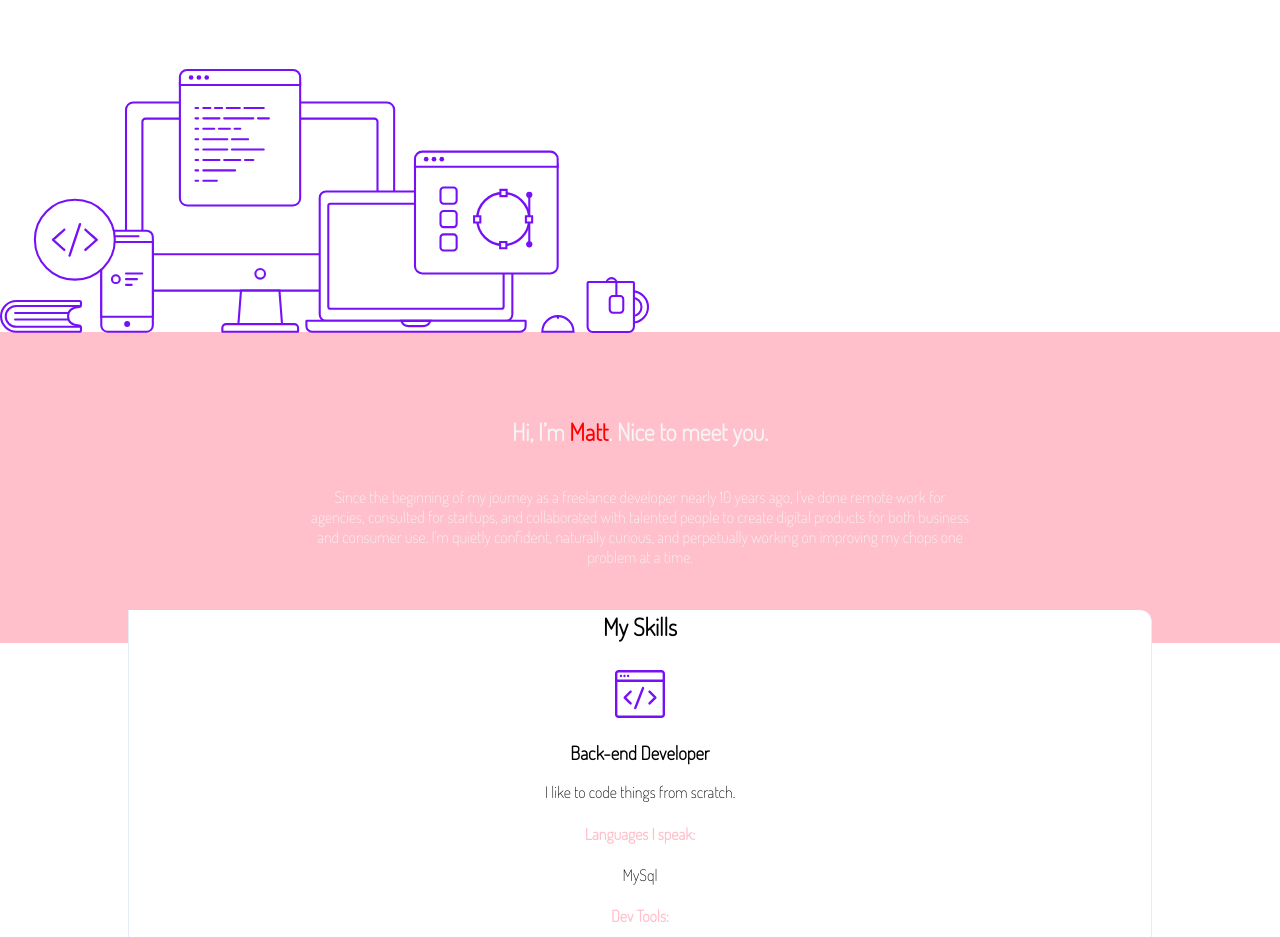
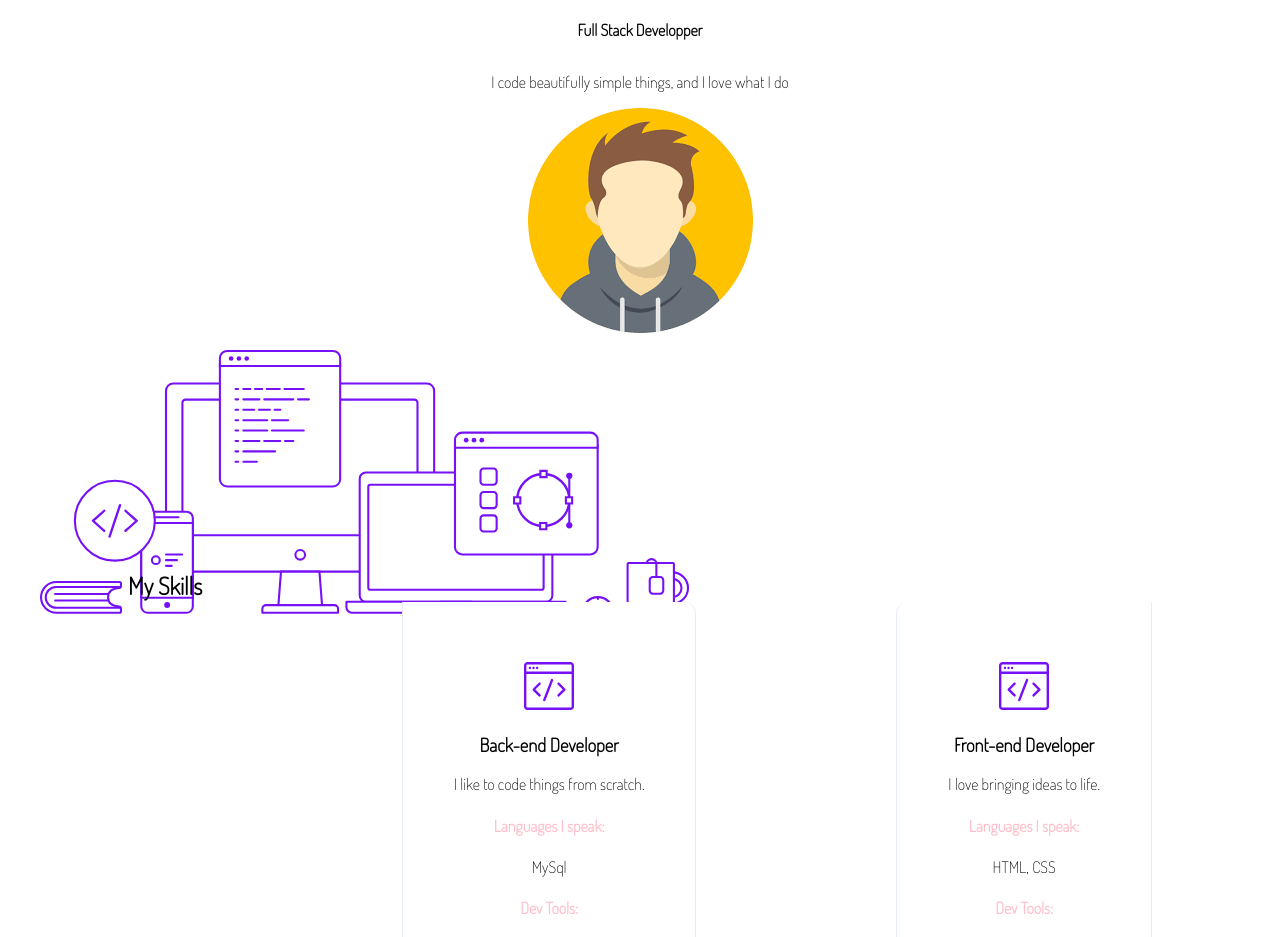
Before and after one commit to WildCodeSchool-2024-09/JS-Lyon-bleu-checkpoint-1, a website: page site/portfolio.html in a window 1280 px wide. Shown: the part 80-1017 px from the top of the page. Drawn offline with Linux system fonts and the light colour scheme.

Commit message:
2nd commit

```diff
--- a/site/css/portfolio.css
+++ b/site/css/portfolio.css
@@ -25,7 +25,23 @@ p {
 
 .menu {
   display: flex;
-  margin-bottom: var(--gutter);
+  justify-content:right;
+  margin-left: auto;
+  * margin-bottom: var(--gutter); */
+}
+
+.headpart {
+  display: flex;
+  justify-content:center;
+  align-items:center;
+  text-align: center;
+  flex-direction: column;
+}
+
+.avatar {
+    max-width: 80%;
+    max-height: 80%
+    }
 }
 
 .desktop {
@@ -67,7 +83,7 @@ p {
   border-right: var(--styledBorder);
   border-bottom: var(--styledBorder);
   background-color: var(--cardColor);
-  padding: calc(var(--gutter) * 3.75) calc(var(--gutter)* 2.1875);
+  padding: calc(var(--gutter) * 3.75) calc(var(--gutter) * 2.1875);
   border-radius: var(--radius);
   text-align: var(--textAlign);
   box-shadow: var(--styledShadow);
@@ -108,3 +124,18 @@ p {
 .purple-text {
   color: var(--purple);
 }
+  @media screen and (max-width: 700px) {
+    .desktop {
+      display: none;
+    }
+  }
+
+  @media screen and (min-width: 700px) {
+     .skills {
+      padding: auto;
+      display: flex;
+      justify-content: space-between;
+      text-align: center;
+
+    }
+  }
--- a/site/portfolio.html
+++ b/site/portfolio.html
@@ -1,10 +1,13 @@
 <!DOCTYPE html>
 <html lang="en">
   <head>
-    <meta charset="utf-8">
-    <meta name="viewport" content="width=device-width, initial-scale=1, shrink-to-fit=no">
-    <link rel="stylesheet" href="css/main.css">
-    <link rel="stylesheet" href="css/portfolio.css">
+    <meta charset="utf-8" />
+    <meta
+      name="viewport"
+      content="width=device-width, initial-scale=1, shrink-to-fit=no"
+    />
+    <link rel="stylesheet" href="css/main.css" />
+    <link rel="stylesheet" href="css/portfolio.css" />
     <title>Checkpoint 1 Portfolio</title>
   </head>
 
@@ -20,19 +23,41 @@
     </header>
 
     <main>
-      <!-- First banner with title, description, avatar and image desktop -->
-      <!-- You can use the avatar image on the folder image -->
+      <div class="headpart">
+        <p><b>Full Stack Developper</b></p>
+        <p>I code beautifully simple things, and I love what I do</p>
+        <img class="avatar" src="./image/avatar-bis.png" />
+      </div>
+
       <section>
         <figure class="desktop">
           <img src="image/desktop.svg" alt="desktop" />
         </figure>
       </section>
-
-      <!-- Second banner with description of your name and your presentation -->
+      <!--
+        Second
+        banner
+        with
+        description
+        of
+        your
+        name
+        and
+        your
+        presentation
+        --
+      />
       <article>
         <section class="description pink-bg">
           <h1>Hi, I’m <span id="firstname">Matt</span>. Nice to meet you.</h1>
-          <p>Since the beginning of my journey as a freelance developer nearly 10 years ago, I've done remote work for agencies, consulted for startups, and collaborated with talented people to create digital products for both business and consumer use. I'm quietly confident, naturally curious, and perpetually working on improving my chops one problem at a time.</p>
+          <p>
+            Since the beginning of my journey as a freelance developer nearly 10
+            years ago, I've done remote work for agencies, consulted for
+            startups, and collaborated with talented people to create digital
+            products for both business and consumer use. I'm quietly confident,
+            naturally curious, and perpetually working on improving my chops one
+            problem at a time.
+          </p>
         </section>
       </article>
 
@@ -69,31 +94,58 @@
       <!-- Third banner with list of all your projects -->
       <article class="projects">
         <h2>My Recent Work</h2>
-          <p>Here are a few projects I've worked on recently. Want to see more? Email me.</p>
+        <p>
+          Here are a few projects I've worked on recently. Want to see more?
+          Email me.
+        </p>
         <section class="box">
-            <img src="https://mattfarley.ca/img/logos/kybercore.svg" alt="logo-entreprise" />
-            <p>Next level plug and play chassis systems for custom do-it-yourself lightsaber builds.</p>
-            <a class="disabled" >In development</a>
+          <img
+            src="https://mattfarley.ca/img/logos/kybercore.svg"
+            alt="logo-entreprise"
+          />
+          <p>
+            Next level plug and play chassis systems for custom do-it-yourself
+            lightsaber builds.
+          </p>
+          <a class="disabled">In development</a>
         </section>
         <section class="box">
-            <img src="https://mattfarley.ca/img/logos/basin.svg" alt="logo-entreprise" />
-            <p>A powerful, easy-to-configure form backend for designers and developers. No coding required.</p>
+          <img
+            src="https://mattfarley.ca/img/logos/basin.svg"
+            alt="logo-entreprise"
+          />
+          <p>
+            A powerful, easy-to-configure form backend for designers and
+            developers. No coding required.
+          </p>
           <a href="www.usebasin.com">www.usebasin.com</a>
         </section>
         <section class="box">
-            <img src="https://mattfarley.ca/img/logos/ylbuilders.svg" alt="logo-entreprise" />
-            <p>Beautifully simple websites for independent distributors of Young Living Essential Oils.</p>
+          <img
+            src="https://mattfarley.ca/img/logos/ylbuilders.svg"
+            alt="logo-entreprise"
+          />
+          <p>
+            Beautifully simple websites for independent distributors of Young
+            Living Essential Oils.
+          </p>
           <a href="www.ylbuilders.com">www.ylbuilders.com</a>
         </section>
         <section class="box">
-            <img src="https://mattfarley.ca/img/logos/dovetail.svg" alt="logo-entreprise" />
-            <p>A space and member management solution for coworking communities both big and small.</p>
-            <a class="disabled" >Shutdown in 2017</a>
+          <img
+            src="https://mattfarley.ca/img/logos/dovetail.svg"
+            alt="logo-entreprise"
+          />
+          <p>
+            A space and member management solution for coworking communities
+            both big and small.
+          </p>
+          <a class="disabled">Shutdown in 2017</a>
         </section>
       </article>
     </main>
     <footer class="description pink-bg">
-        <img src="image/logo-white.svg" alt='logo-white' />
+      <img src="image/logo-white.svg" alt="logo-white" />
       <p>Living, learning, & leveling up one day at a time.</p>
     </footer>
     <script src="js/portfolio.js"></script>
```
Also changed, not shown: algo/2/isLeapYear.js (+7 -1 lines). Lines whose indentation alone changed are shown as unchanged.
